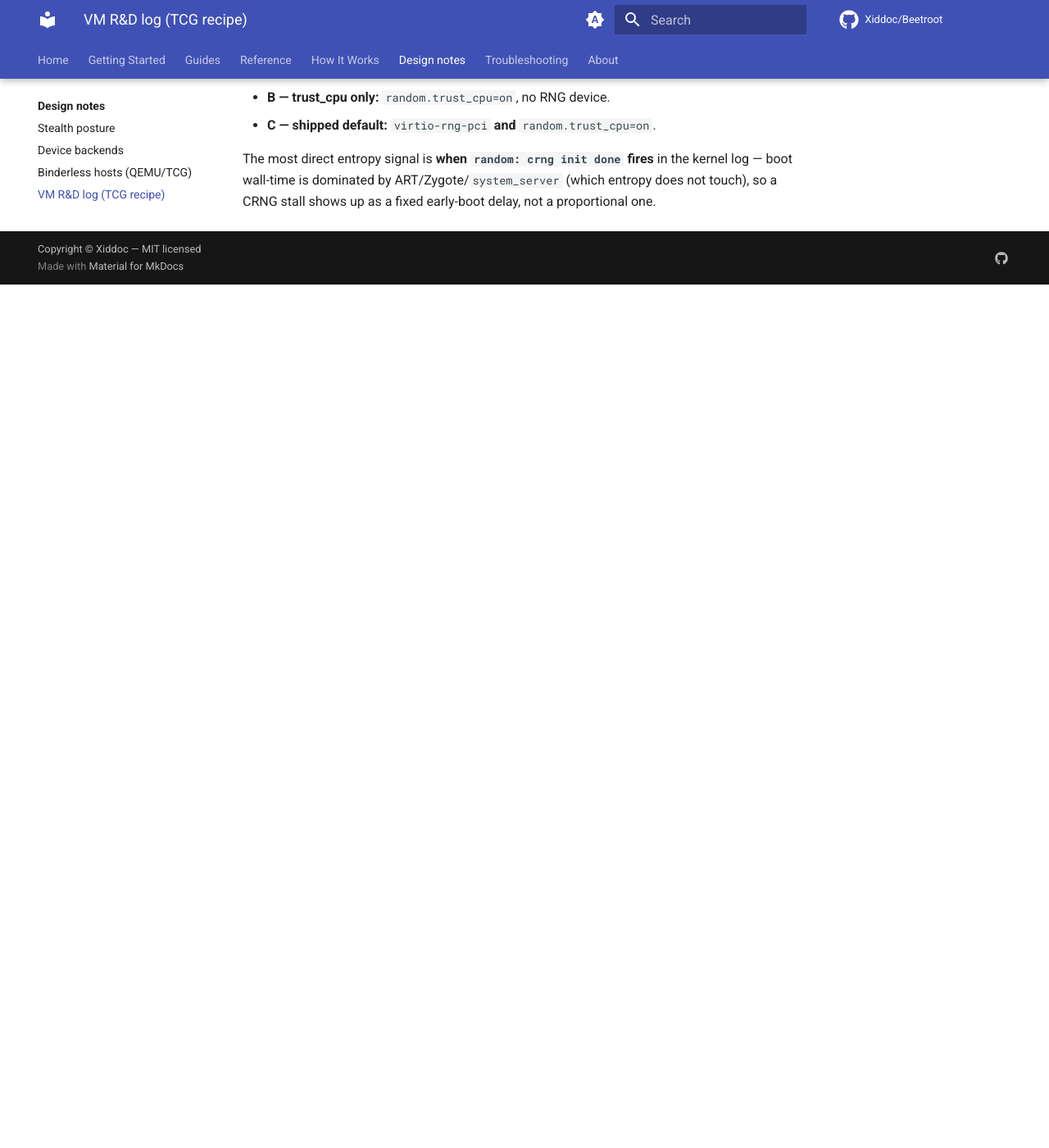
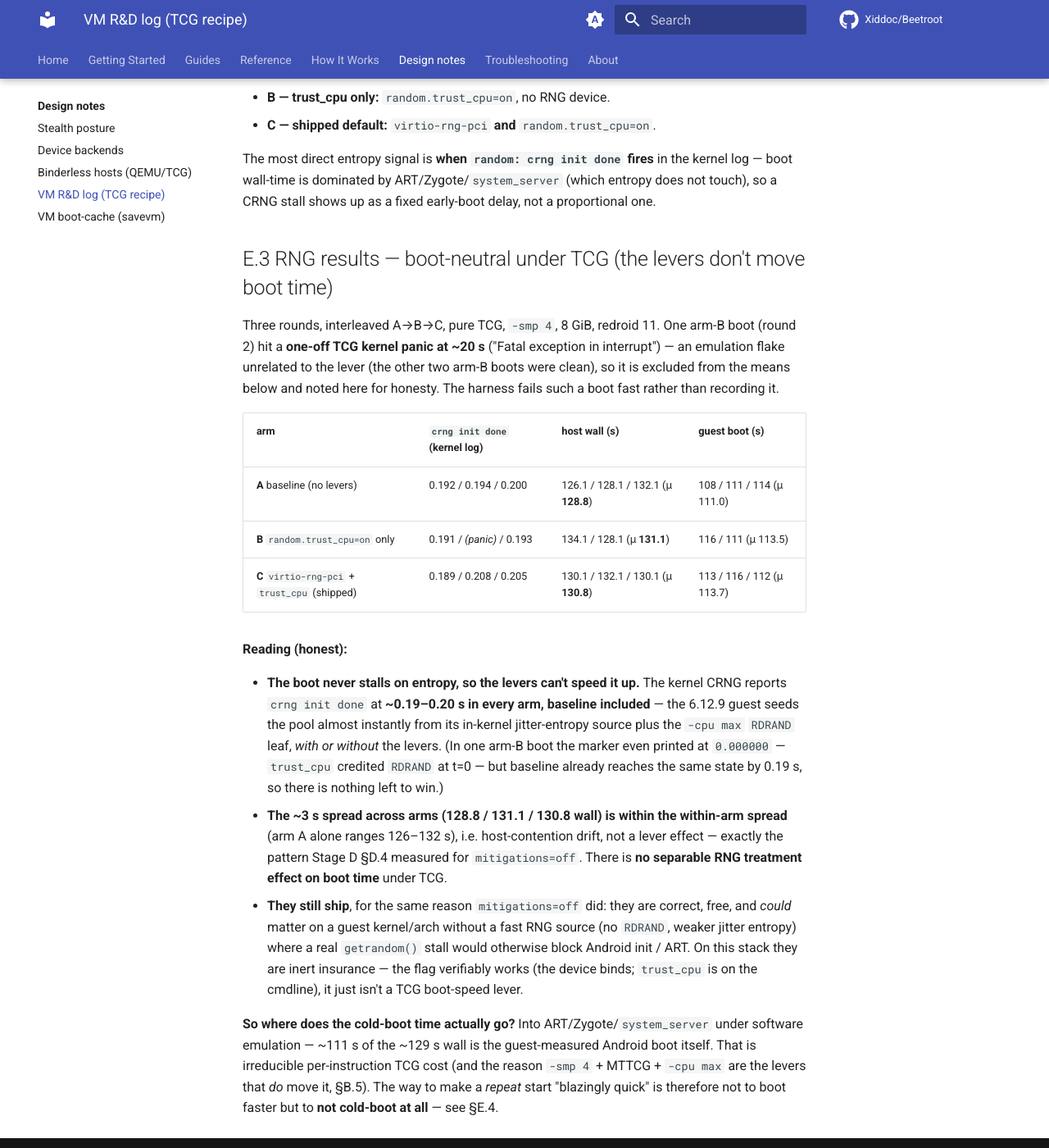
Before and after one commit to Xiddoc/Beetroot, an MkDocs documentation site: the page built from docs/design/vm-rnd-log.md, in a window 1280 px wide and 1400 px high, scrolled down 17621 px. Shown: the whole window at 82% size. Built offline with MkDocs 1.6.1 and Material for MkDocs 9.7.7, drawn with Linux system fonts in a browser that asks for light colours; comment, search, counter and statistics services are not loaded; before the commit the page ends 17968 px from its top, so only the background shows below that.

Commit message:
docs(vm): add Stage E §E.3 — RNG A/B results (boot-neutral under TCG)
Three-round interleaved A/B/C cold-boot matrix on the binderless TCG host:
crng init done fires at ~0.19-0.20s in every arm (baseline included), and
the ~3s wall-time spread across arms is within the within-arm spread — no
separable RNG treatment effect on boot time. The boot never stalls on
entropy on the 6.12.9 guest (jitter-entropy + -cpu max RDRAND), so the
levers ship as cheap insurance, not a TCG boot-speed lever (mirrors the
Stage D mitigations=off finding). One arm-B boot hit a one-off TCG kernel
panic (excluded + noted).

Co-Authored-By: Claude Opus 4.8 (1M context) <noreply@anthropic.com>
Claude-Session: https://claude.ai/code/session_01H7cwYbRYgsHaCHtnei4wrk

```diff
--- a/docs/design/vm-rnd-log.md
+++ b/docs/design/vm-rnd-log.md
@@ -681,3 +681,45 @@ The most direct entropy signal is **when `random: crng init done` fires** in the
 kernel log — boot wall-time is dominated by ART/Zygote/`system_server` (which
 entropy does not touch), so a CRNG stall shows up as a fixed early-boot delay,
 not a proportional one.
+
+## E.3 RNG results — boot-neutral under TCG (the levers don't move boot time)
+
+Three rounds, interleaved A→B→C, pure TCG, `-smp 4`, 8 GiB, redroid 11. One arm-B
+boot (round 2) hit a **one-off TCG kernel panic at ~20 s** ("Fatal exception in
+interrupt") — an emulation flake unrelated to the lever (the other two arm-B
+boots were clean), so it is excluded from the means below and noted here for
+honesty. The harness fails such a boot fast rather than recording it.
+
+| arm | `crng init done` (kernel log) | host wall (s) | guest boot (s) |
+| --- | --- | --- | --- |
+| **A** baseline (no levers) | 0.192 / 0.194 / 0.200 | 126.1 / 128.1 / 132.1 (μ **128.8**) | 108 / 111 / 114 (μ 111.0) |
+| **B** `random.trust_cpu=on` only | 0.191 / *(panic)* / 0.193 | 134.1 / 128.1 (μ **131.1**) | 116 / 111 (μ 113.5) |
+| **C** `virtio-rng-pci` + `trust_cpu` (shipped) | 0.189 / 0.208 / 0.205 | 130.1 / 132.1 / 130.1 (μ **130.8**) | 113 / 116 / 112 (μ 113.7) |
+
+**Reading (honest):**
+
+* **The boot never stalls on entropy, so the levers can't speed it up.** The
+  kernel CRNG reports `crng init done` at **~0.19–0.20 s in every arm, baseline
+  included** — the 6.12.9 guest seeds the pool almost instantly from its
+  in-kernel jitter-entropy source plus the `-cpu max` `RDRAND` leaf, *with or
+  without* the levers. (In one arm-B boot the marker even printed at
+  `0.000000` — `trust_cpu` credited `RDRAND` at t=0 — but baseline already
+  reaches the same state by 0.19 s, so there is nothing left to win.)
+* **The ~3 s spread across arms (128.8 / 131.1 / 130.8 wall) is within the
+  within-arm spread** (arm A alone ranges 126–132 s), i.e. host-contention
+  drift, not a lever effect — exactly the pattern Stage D §D.4 measured for
+  `mitigations=off`. There is **no separable RNG treatment effect on boot
+  time** under TCG.
+* **They still ship**, for the same reason `mitigations=off` did: they are
+  correct, free, and *could* matter on a guest kernel/arch without a fast RNG
+  source (no `RDRAND`, weaker jitter entropy) where a real `getrandom()` stall
+  would otherwise block Android init / ART. On this stack they are inert
+  insurance — the flag verifiably works (the device binds; `trust_cpu` is on
+  the cmdline), it just isn't a TCG boot-speed lever.
+
+**So where does the cold-boot time actually go?** Into ART/Zygote/`system_server`
+under software emulation — ~111 s of the ~129 s wall is the guest-measured
+Android boot itself. That is irreducible per-instruction TCG cost (and the
+reason `-smp 4` + MTTCG + `-cpu max` are the levers that *do* move it, §B.5).
+The way to make a *repeat* start "blazingly quick" is therefore not to boot
+faster but to **not cold-boot at all** — see §E.4.
```
